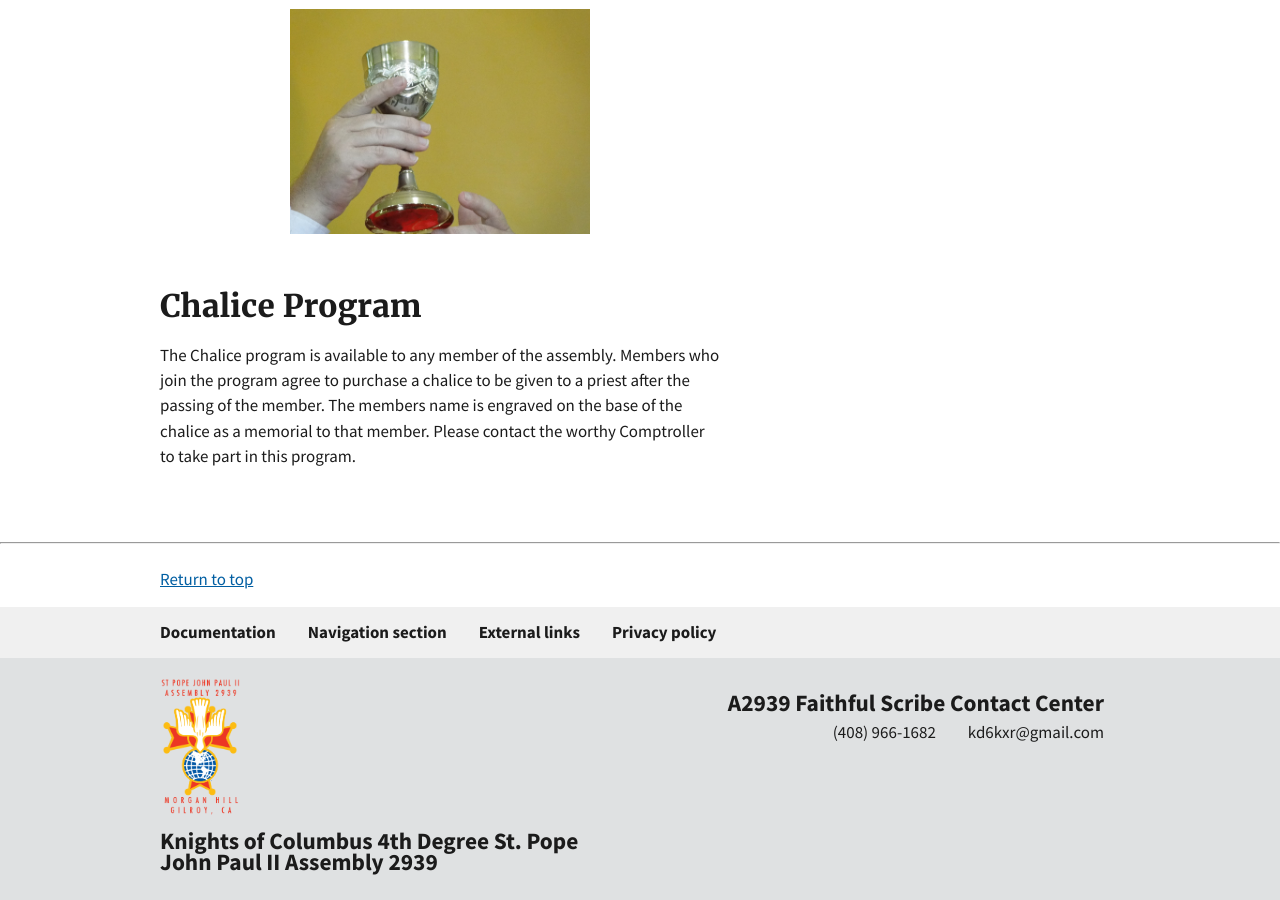
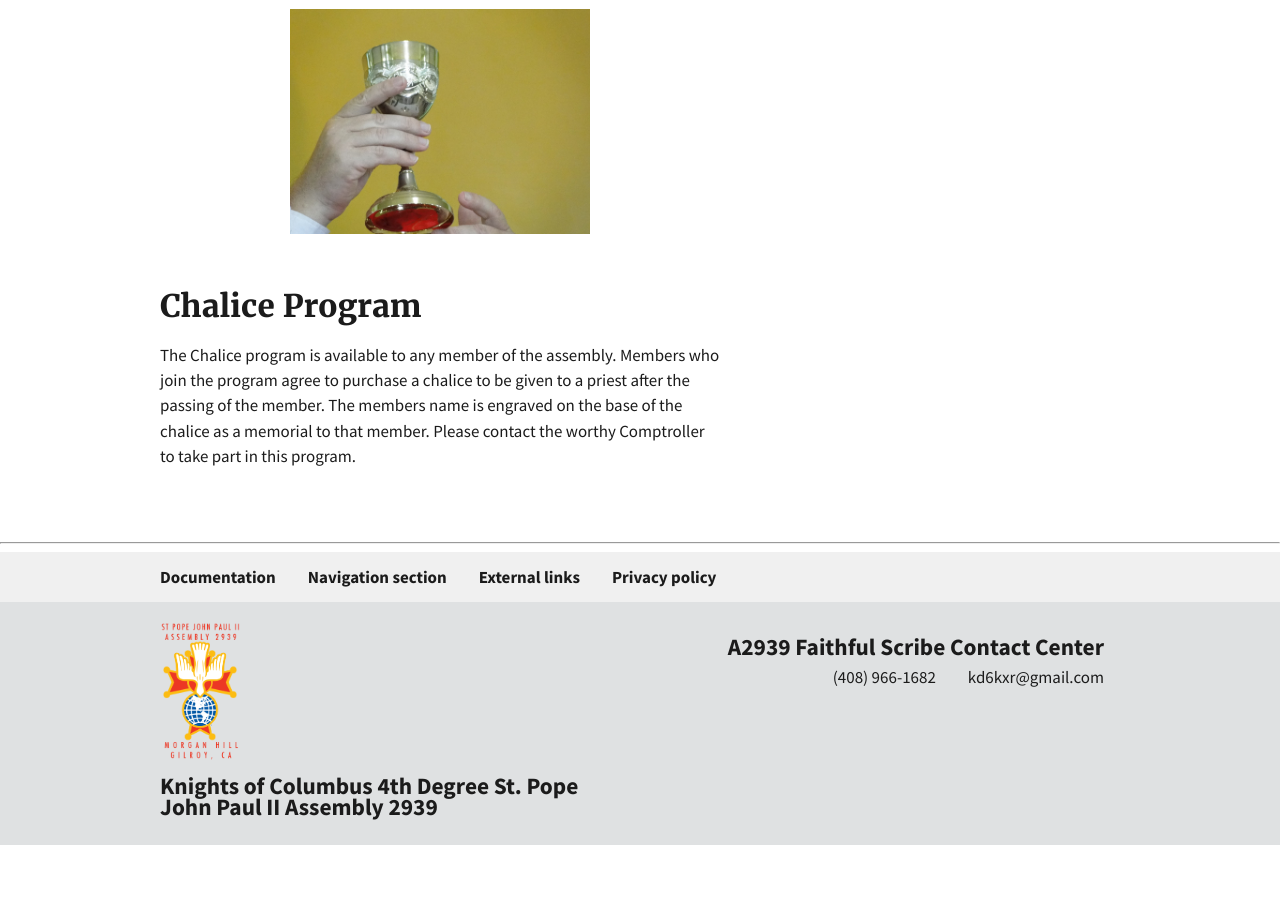
Before and after one commit to FNAV2939/A2939.github.io, a Jekyll site: the page built from docs/index.md, in a window 1280 px wide and 900 px high, scrolled down 932 px. Built offline with Jekyll 4.4.1, drawn with Linux system fonts in a browser that asks for light colours; our own code applies the rules of GitHub Pages for plain Markdown files; after the commit the page ends 1777 px from its top, so only the background shows below that.

Commit message:
Update footer--default.html

```diff
--- a/_includes/components/footer--default.html
+++ b/_includes/components/footer--default.html
@@ -1,17 +1,5 @@
 {% if footer %}
 <footer class="usa-footer">
-
-  {% if footer.last_updated %}
-    <div class="grid-container ">
-      <p>Last updated: {{ page.last_modified_at | date: '%B %d, %Y at %I:%M %p' }}</p>
-    </div>
-  {% endif %}
-
-  {% if footer.top %}
-    <div class="grid-container usa-footer__return-to-top">
-      <a href="{{ footer.top.href | default: '#' }}">{{ footer.top.text | default: 'Return to top' }}</a>
-    </div>
-  {% endif %}
 
   {% if footer.links %}
     {% assign footer_links = site.data.navigation[footer.links] | default: footer.links %}
```
